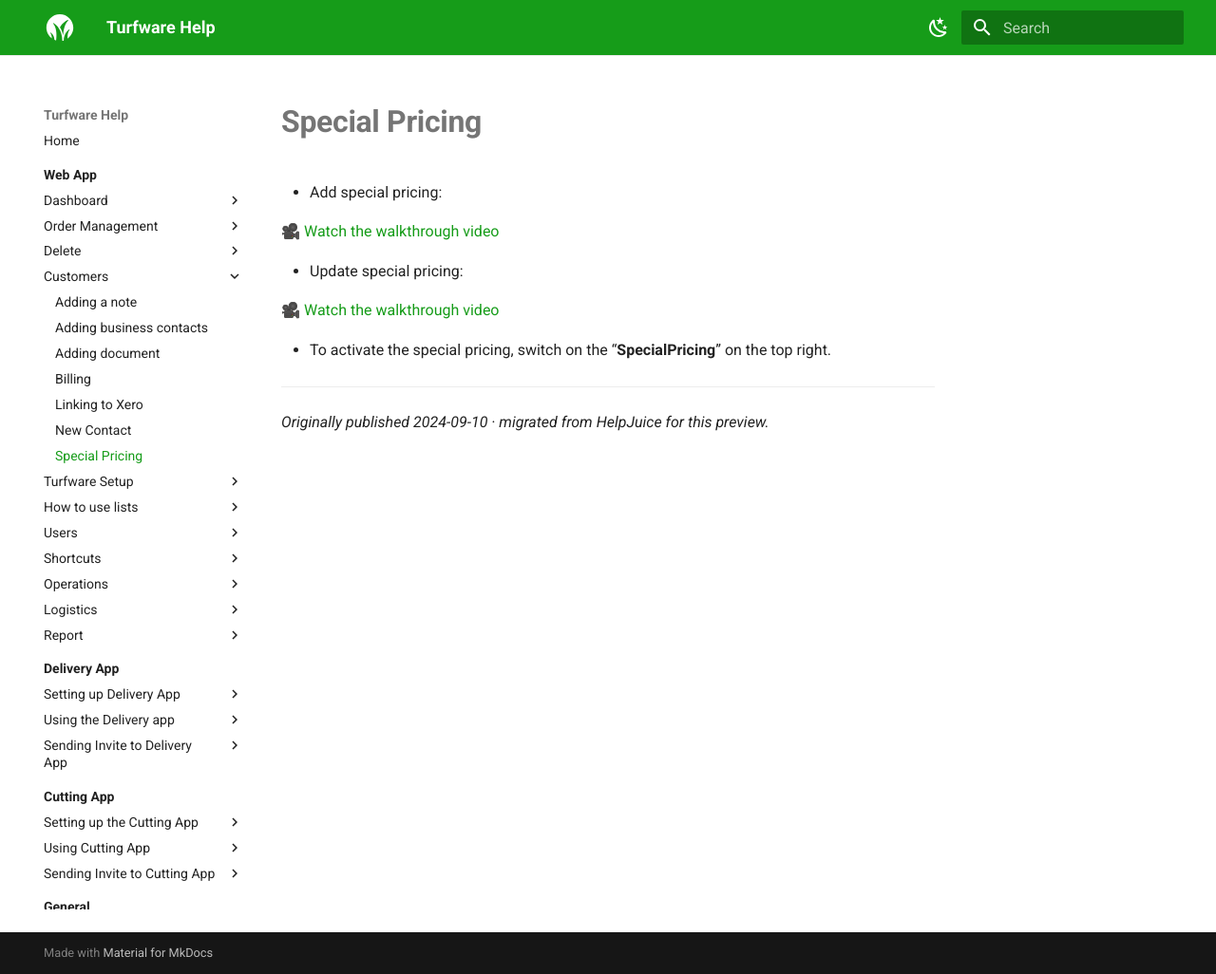
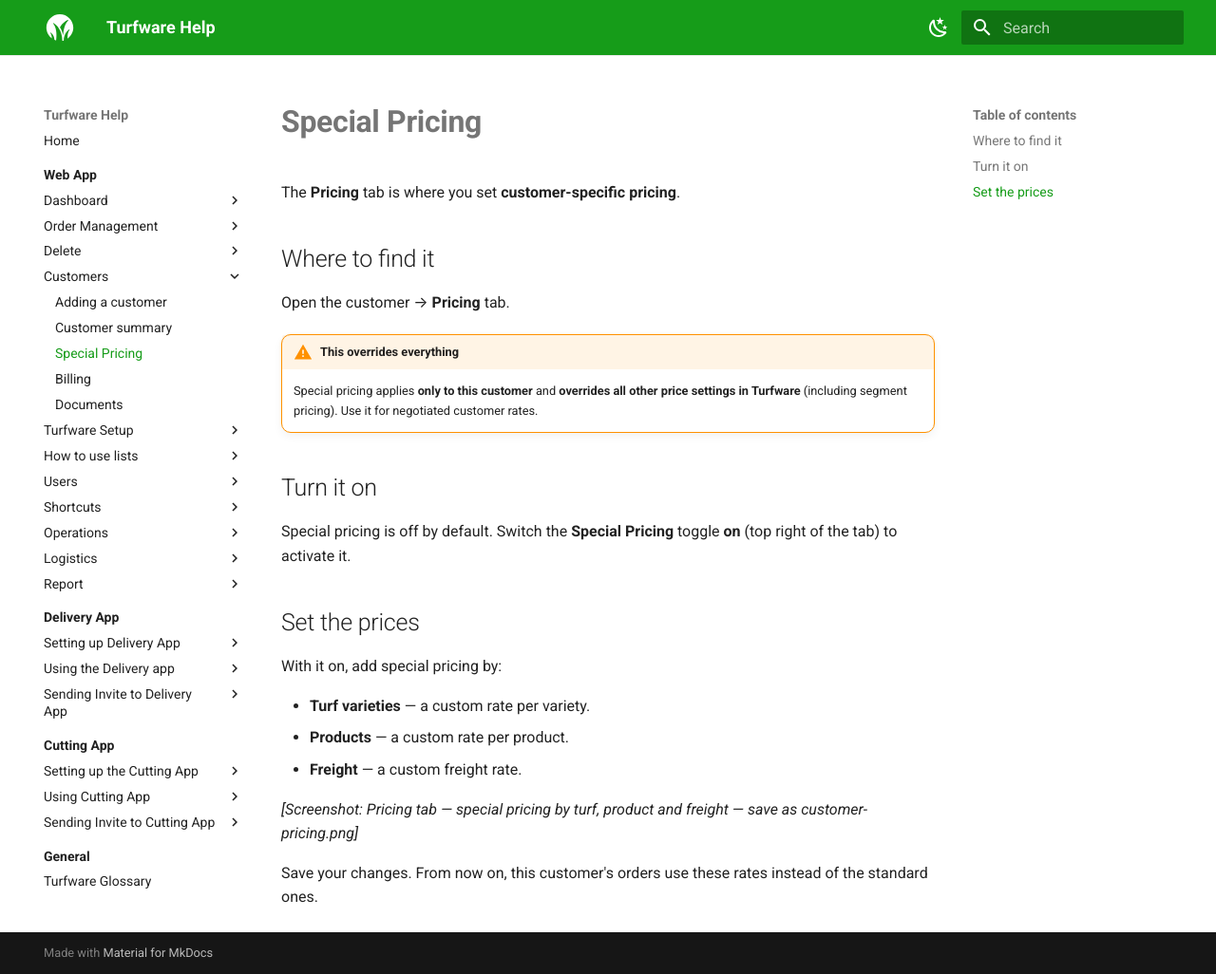
Before and after one commit to tobyh82/turfware-guides, an MkDocs documentation site: the page built from docs/web-app/customers/special-pricing.md, in a window 1280 px wide and 1026 px high. Shown: the whole window at 95% size. Built offline with MkDocs 1.6.1 and Material for MkDocs 9.7.7, drawn with Linux system fonts in a browser that asks for light colours.

Commit message:
Customers: reorder to page flow, replace videos with written steps (Sawfish link, summary, pricing, billing, documents)
Co-Authored-By: Claude Opus 4.8 <noreply@anthropic.com>

```diff
--- a/docs/web-app/customers/special-pricing.md
+++ b/docs/web-app/customers/special-pricing.md
@@ -4,16 +4,27 @@ title: "Special Pricing"
 
 # Special Pricing
 
-- Add special pricing:
+The **Pricing** tab is where you set **customer-specific pricing**.
 
-[🎥 Watch the walkthrough video](https://jam.dev/video/bff6e533-810a-4cdc-be75-6e4155b3d036)
+## Where to find it
 
-- Update special pricing:
+Open the customer → **Pricing** tab.
 
-[🎥 Watch the walkthrough video](https://jam.dev/video/c2980bb1-89a4-48b6-a433-147609754949)
+!!! warning "This overrides everything"
+    Special pricing applies **only to this customer** and **overrides all other price settings in Turfware** (including segment pricing). Use it for negotiated customer rates.
 
-- To activate the special pricing, switch on the “**Special****Pricing**” on the top right.
+## Turn it on
 
----
+Special pricing is off by default. Switch the **Special Pricing** toggle **on** (top right of the tab) to activate it.
 
-*Originally published 2024-09-10 · migrated from HelpJuice for this preview.*
+## Set the prices
+
+With it on, add special pricing by:
+
+- **Turf varieties** — a custom rate per variety.
+- **Products** — a custom rate per product.
+- **Freight** — a custom freight rate.
+
+*[Screenshot: Pricing tab — special pricing by turf, product and freight — save as customer-pricing.png]*
+
+Save your changes. From now on, this customer's orders use these rates instead of the standard ones.
--- a/mkdocs.yml
+++ b/mkdocs.yml
@@ -96,13 +96,12 @@ nav:
       - "Overview": web-app/delete/overview.md
       - "Restoring Deleted Items": web-app/delete/restoring-deleted-items.md
     - "Customers":
-      - "Adding a note": web-app/customers/adding-a-note.md
-      - "Adding business contacts": web-app/customers/adding-business-contacts.md
-      - "Adding document": web-app/customers/adding-document.md
+      - web-app/customers/index.md
+      - "Adding a customer": web-app/customers/adding-a-customer.md
+      - "Customer summary": web-app/customers/customer-summary.md
+      - "Special Pricing": web-app/customers/special-pricing.md
       - "Billing": web-app/customers/billing.md
-      - "Linking to Xero": web-app/customers/linking-to-xero.md
-      - "New Contact": web-app/customers/new-contact.md
-      - "Special Pricing": web-app/customers/special-pricing.md
+      - "Documents": web-app/customers/documents.md
     - "Turfware Setup":
       - "GST Rounding System with Xero Integration": web-app/turfware-setup/gst-rounding-system-with-xero-integration.md
       - "Sending Invoice - Automation": web-app/turfware-setup/sending-invoice-automation.md
```
Also changed, not shown: docs/web-app/customers/adding-a-customer.md (added, +34 -0 lines), docs/web-app/customers/adding-a-note.md (deleted, +0 -15 lines), docs/web-app/customers/adding-business-contacts.md (deleted, +0 -15 lines), docs/web-app/customers/adding-document.md (deleted, +0 -13 lines), docs/web-app/customers/billing.md (+11 -9 lines), docs/web-app/customers/customer-summary.md (added, +35 -0 lines), docs/web-app/customers/documents.md (added, +17 -0 lines), docs/web-app/customers/index.md (added, +45 -0 lines), docs/web-app/customers/linking-to-xero.md (deleted, +0 -13 lines), docs/web-app/customers/new-contact.md (deleted, +0 -19 lines).
